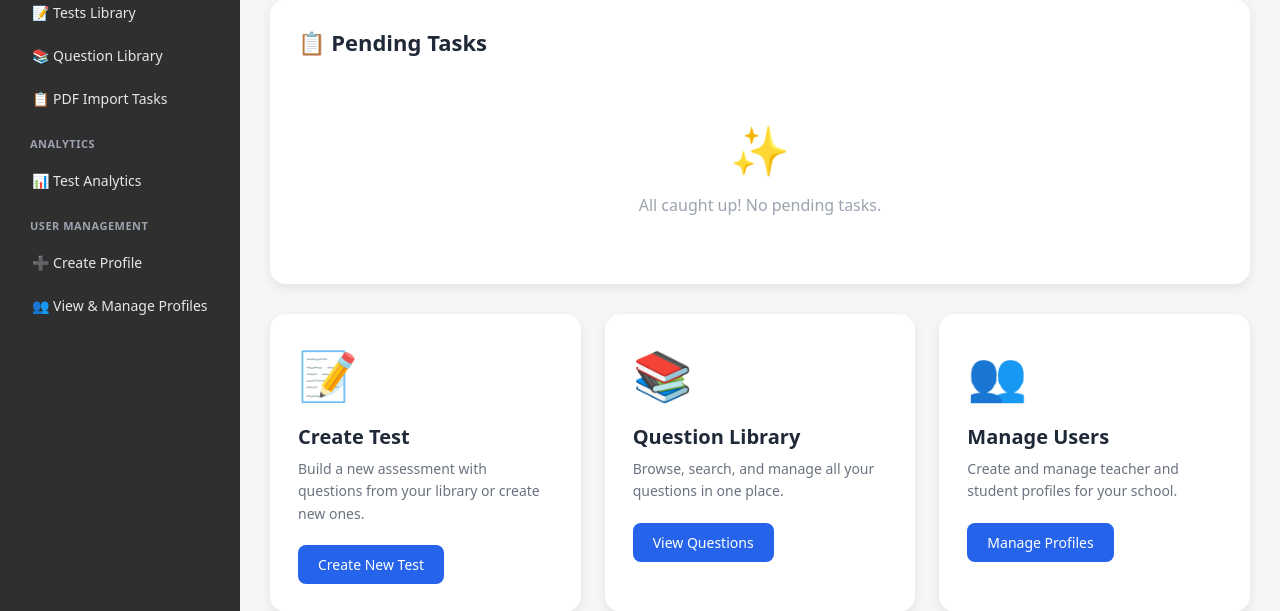
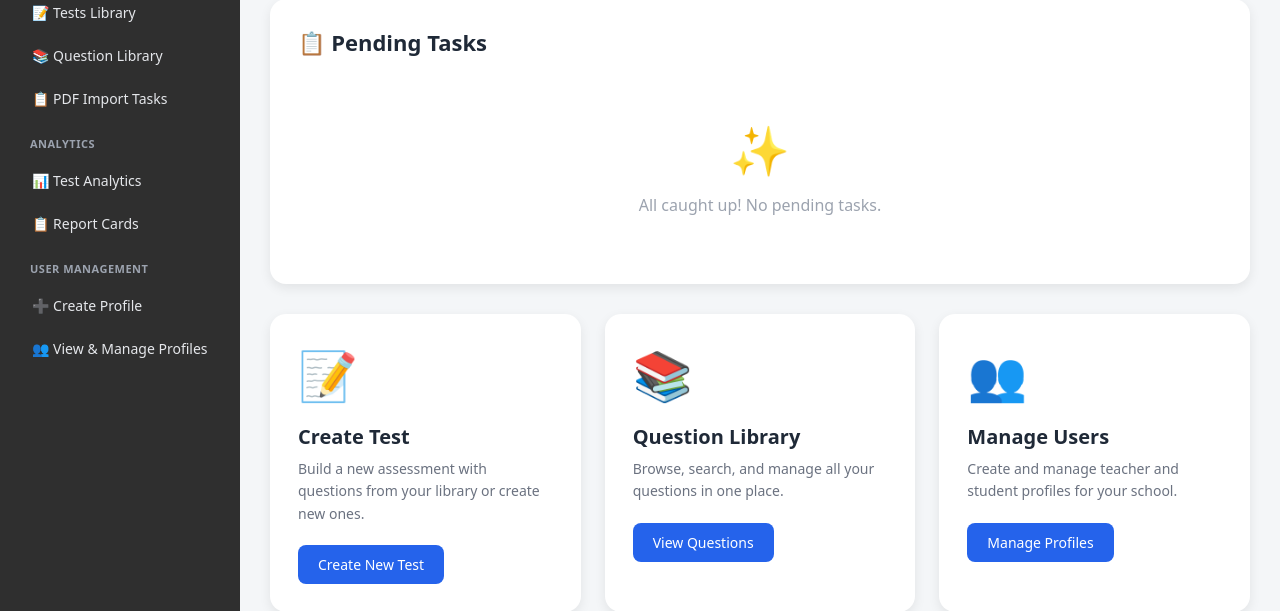
Before and after one commit to navanithpk/assessment-v5, a Django app: page /teacher/ in a window 1280 px wide. Shown: the part 192-803 px from the top of the page. Run offline with Django 4.2, Linux system fonts and the light colour scheme; the visitor is signed in with stand-in values (Sample User, id 1); data that the repository does not hold is empty.

Commit message:
Add Report Cards navigation link to teacher sidebar
- Added '📋 Report Cards' link in Analytics section
- Active state highlights when on report-cards page
- Easy access from any teacher page

Co-Authored-By: Claude Sonnet 4.5 <noreply@anthropic.com>

```diff
--- a/core/templates/teacher/teacher_base.html
+++ b/core/templates/teacher/teacher_base.html
@@ -155,6 +155,11 @@ body {
 	  📊 Test Analytics
 	</a>
 
+	<a href="{% url 'report_card_dashboard' %}"
+	   class="{% if '/report-cards/' in request.path %}active{% endif %}">
+	  📋 Report Cards
+	</a>
+
 
     <!-- User Management Section -->
     <div class="section-title">User Management</div>
```
